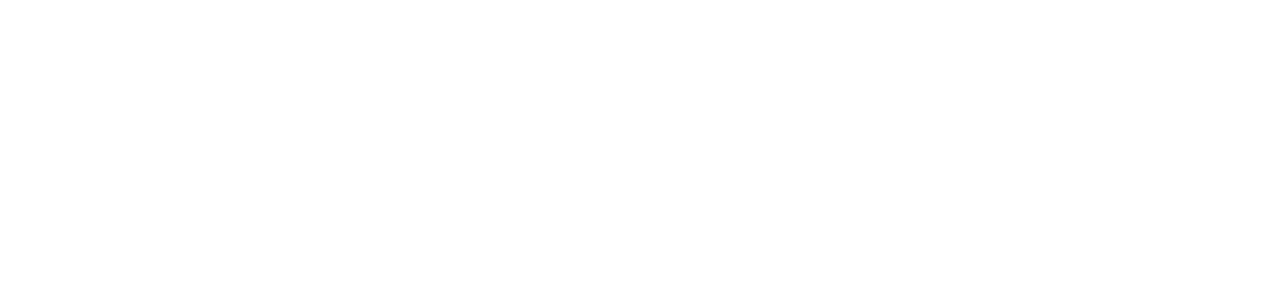
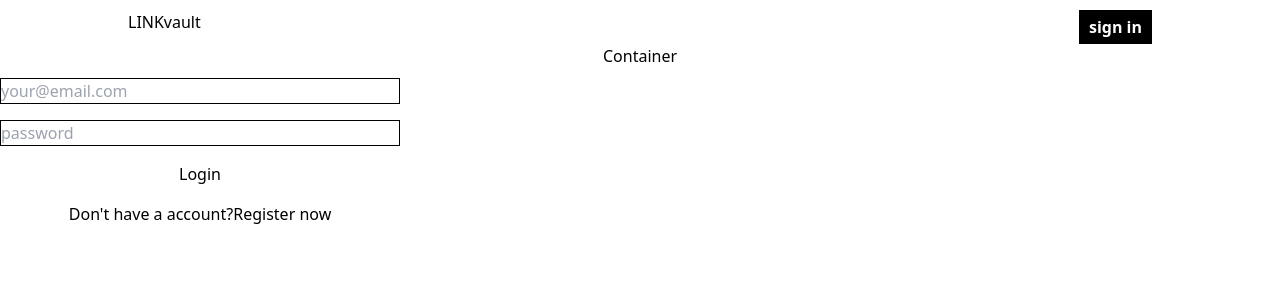
Before and after one commit to Rudresh-pandey/LinkVault, a React (Vite) app in the folder client/: page /login in a window 1280 px wide. Before the commit this address had no page. Shown: the top 300 px of the page. Built offline with nearby package versions, Linux system fonts and the light colour scheme.

Commit message:
loginpage added and routingSolved:

```diff
--- a/client/src/App.jsx
+++ b/client/src/App.jsx
@@ -5,14 +5,16 @@
 import UserPage from "./pages/UserPage";
 
 import IntroPage from "./pages/IntroPage";
+import LoginPage from "./pages/LoginPage";
 
 function App() {
   return (
     <BrowserRouter>
       <Routes>
-        <Route exact path="/" element={<IntroPage />} />;
+        <Route exact path="/" element={<IntroPage />}>
+          <Route path="/login" element={<LoginPage />} />
+        </Route>
         <Route exact path="/user" element={<UserPage />} />
-        <Route exact path="/register"></Route>
       </Routes>
     </BrowserRouter>
   );
--- a/client/src/pages/IntroPage.jsx
+++ b/client/src/pages/IntroPage.jsx
@@ -3,45 +3,19 @@
 import "./intro.css";
 
 export default function IntroPage() {
-  const [fromClass, setFormClass] = useState("form");
-  const [overlayClass, setOverlayClass] = useState("");
   return (
     <>
       <div className="container">
         <div className="header">
           <div className="logo">LINKvault</div>
           <div className="loginBtn">
-            <button
-              className="signBtn"
-              onClick={() => {
-                setFormClass("form active");
-                setOverlayClass("active");
-              }}
-            >
-              sign in
+            <button className="signBtn">
+              <Link to={"/login"}>sign in</Link>
             </button>
           </div>
         </div>
         <div className="content">Container</div>
       </div>
-      <form className={fromClass} action="">
-        <input type="email" placeholder="your@email.com" />
-        <input type="password" placeholder="password" />
-        <button className="logBtn">
-          <Link to={"/register"}>Login</Link>
-        </button>
-        <button
-          className="closeBtn"
-          onClick={() => {
-            setFormClass("form");
-            setOverlayClass("");
-          }}
-        >
-          <Link to={"/"}>&times;</Link>
-        </button>
-      </form>
-
-      <div id="overlay" className={overlayClass}></div>
       <Outlet />
     </>
   );
--- /dev/null
+++ b/client/src/pages/LoginPage.jsx
@@ -0,0 +1,20 @@
+import React from "react";
+import { Link } from "react-router-dom";
+import "./logreg.css";
+export default function LoginPage() {
+  return (
+    <div className="mt-16 grow flex items-center justify-around">
+      <form className="form" action="">
+        <input type="email" placeholder="your@email.com" />
+        <input type="password" placeholder="password" />
+        <button className="logBtn">Login</button>
+        <div>
+          Don't have a account?
+          <Link className="underline" to={"/register"}>
+            Register now
+          </Link>
+        </div>
+      </form>
+    </div>
+  );
+}
--- a/client/src/pages/intro.css
+++ b/client/src/pages/intro.css
@@ -26,59 +26,3 @@
     padding: 5px 10px;
 
 }
-
-.form{
-    width: 600px;
-    height: 400px;
-    display: flex;
-    justify-content: space-around;
-    position: fixed;
-    top: 50%;
-    left: 50%;
-    transform: translate(-50%,-50%) scale(0);
-    transition: 200ms ease-in-out;
-    /* border: 4px solid rgb(243, 243, 203) ; */
-    /* border-radius: 15px; */
-    padding: 1rem .5rem;
-    z-index: 10;
-    background-color: white;
-    max-width: 80%;
-    flex-direction: column;
-}
-
-.form.active{
-    transform: translate(-50%,-50%) scale(1);
-}
-
-.closeBtn{
-
-}
-
-.form input{
-    width: 100%;
-    height: 30px;
-}
-
-.form .logBtn{
-    background-color: black;
-    color: white;
-    padding: 10px 10px;
-}
-
-#overlay{
-    position: fixed;
-    opacity: 0;
-    top: 0;
-    bottom: 0;
-    left: 0;
-    right: 0;
-    background-color: rgba(0, 0, 0, .5);
-    pointer-events: none;
-
-    transition: 200ms ease-in-out;
-}
-
-#overlay.active{
-    opacity: 1;
-    pointer-events: all;
-}
--- /dev/null
+++ b/client/src/pages/logreg.css
@@ -0,0 +1,11 @@
+.form{
+    display: flex ;
+    flex-direction: column;
+    width: 400px;
+    align-items: center;
+    gap: 1rem;
+}
+
+.form input{
+    width: 100%;
+}
```
